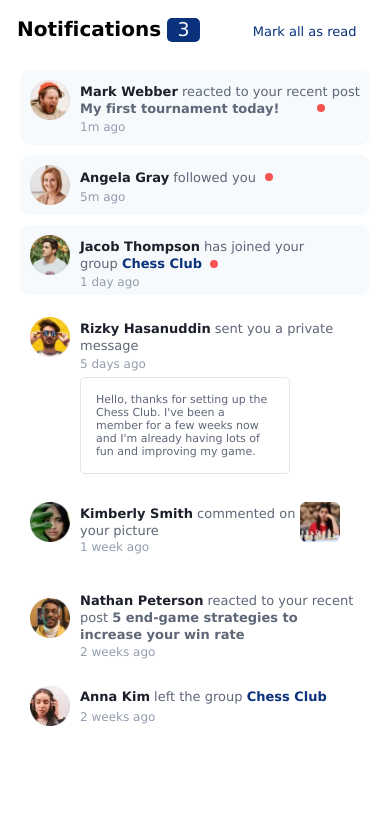
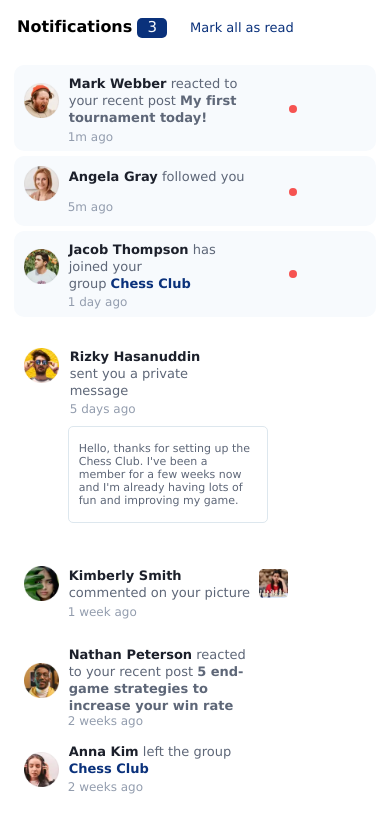
Before and after one commit to JoaquinWald/notif-page-1, a plain HTML site: page index.html in a window 390 px wide. Drawn offline with Linux system fonts and the light colour scheme.

Commit message:
mobile first 320px finishing and add tablet and desktop css files

```diff
--- a/css/style.css
+++ b/css/style.css
@@ -37,11 +37,11 @@ header {
 
 .notifications{
   display: inline;
-  font-size: 2rem;
+  font-size: 1.6rem;
 }
 .notifications-number{
   color: var(--Very-light-grayish-blue);
-  font-size: 1.9rem;
+  font-size: 1.5rem;
   background-color: var(--Blue);
   padding: 0 1rem 0.2rem 1rem;
   border-radius: 0.5rem;
@@ -50,7 +50,7 @@ header {
 .mark-read{
   display: inline;
   position: relative;
-  left: 5rem;
+  left: 2rem;
   font-size: 1.3rem;
   color: var(--Blue);
 }
@@ -59,19 +59,21 @@ header {
 }
 
 main{
-  padding: 2rem;
+  padding: 1rem;
   width: 100%;
   min-width: 320px;
 }
 /* All the notifications */
 article{
+  /* min-width: 320px; */
+  /* height: 10rem; */
   margin-bottom: 1rem;
   padding: 1rem 0 1.7rem 0;
   border-radius: 1rem;
 }
 
 img {
-  width: 4rem;
+  width: 3.5rem;
 }
 
 /* UNREAD notifications -------------------------------*/
@@ -83,21 +85,27 @@ img {
 /* MARK WEBBER */
 .mark-webber{
   display: flex;
-  width: 100%;
+  width: 98%;
+  max-width: 375px;
   align-items: center;
   padding: 1rem 0 2.5rem 1rem;
+  margin: .5rem auto;
   background-color: var(--Very-light-grayish-blue);
 }
 .mark-webber p{
+  /* min-width: 250px; */
+  max-width: 20rem;
   font-size: 1.3rem;
   padding-left: 1rem;
   line-height: 1.7rem;
   color: var(--Dark-grayish-blue);
 }
-.mark-webber span{
+.mark-webber .time-post__mark{
   position: absolute;
-  top: 12rem;
-  left: 8rem;
+  /* right: calc(45% + 63px); */
+  padding-left: 4.4rem;
+  top: 13rem;
+  width: 40%;
   font-size: 1.2rem;
   color: var(--Grayish-blue);
 }
@@ -115,35 +123,44 @@ img {
   cursor: pointer;
   color: var(--Blue);
 }
+.mark-webber .circle-mark__container{
+  position: absolute;
+  top: .5rem;
+}
 .mark-webber .circle-mark{
   position: absolute;
-  top: 10.4rem;
-  left: 31.7rem;
+  top: 10rem;
+  left: 26.5rem;
   width: 8px;
   height: 8px;
+  border-radius: 5px;
   background: var(--Red);
-  border-radius: 5px;
 }
 
 /* ANGELA GRAY */
 .angela-gray{
   display: flex;
-  width: 100%;
+  width: 98%;
+  max-width: 375px;
   align-items: center;
-  padding: 1rem 0 1rem 1rem;
+  padding: 1rem 0 2.5rem 1rem;
+  margin: .5rem auto;
   background-color: var(--Very-light-grayish-blue);
 }
 .angela-gray p{
+  max-width: 20rem;
   font-size: 1.3rem;
   padding-left: 1rem;
   padding-bottom: 1.5rem;
   line-height: 1.7rem;
   color: var(--Dark-grayish-blue);
 }
-.angela-gray span{
+.angela-gray .time-post__angela{
   position: absolute;
-  top: 19rem;
-  left: 8rem;
+  /* right: calc(35% + 46px); */
+  padding-left: 4.4rem;
+  top: 20rem;
+  width: 40%;
   font-size: 1.2rem;
   color: var(--Grayish-blue);
 }
@@ -154,34 +171,43 @@ img {
   cursor: pointer;
   color: var(--Blue);
 }
+.angela-gray .circle-angela__container{
+  position: absolute;
+  top: 1.5rem;
+}
 .angela-gray .circle-angela{
   position: absolute;
   top: 17.3rem;
   left: 26.5rem;
   width: 8px;
   height: 8px;
+  border-radius: 5px;
   background: var(--Red);
-  border-radius: 5px;
 }
 
 /* JACOB THOMPSON */
 .jacob-thompson{
   display: flex;
-  width: 100%;
+  width: 98%;
+  max-width: 375px;
   align-items: center;
-  padding: 1rem 0 2rem 1rem;
+  padding: 1rem 0 2.5rem 1rem;
+  margin: .5rem auto;
   background-color: var(--Very-light-grayish-blue);
 }
 .jacob-thompson p{
+  max-width: 20rem;
   font-size: 1.3rem;
   padding-left: 1rem;
   line-height: 1.7rem;
   color: var(--Dark-grayish-blue);
 }
-.jacob-thompson span{
+.jacob-thompson .time-post__jacob{
   position: absolute;
-  top: 27.5rem;
-  left: 8rem;
+  /* right: calc(45% + 32px); */
+  padding-left: 4.4rem;
+  top: 29.5rem;
+  width: 40%;
   font-size: 1.2rem;
   color: var(--Grayish-blue);
 }
@@ -198,10 +224,14 @@ img {
   cursor: pointer;
   color: var(--Blue);
 }
+.jacob-thompson .circle-jacob__container{
+  position: absolute;
+  top: 1rem;
+}
 .jacob-thompson .circle-jacob{
   position: absolute;
   top: 26rem;
-  left: 21rem;
+  left: 26.5rem;
   width: 8px;
   height: 8px;
   background: var(--Red);
@@ -214,30 +244,38 @@ img {
 }
 /* RIZKY */
 .Rizky{
-  display: flex;
-  width: 100%;
+  /* display: flex; */
+  width: 98%;
+  max-width: 375px;
   align-items: center;
-  padding: .1rem 0 2rem 1rem;
+  padding: 1rem 0 2rem 1rem;
+  margin: .5rem auto;
 }
 .Rizky .p1{
+  position: relative;
+  top: -3.7rem;
+  max-width: 20rem;
   font-size: 1.3rem;
-  padding-left: 1rem;
+  padding-left: 4.6rem;
   line-height: 1.7rem;
   color: var(--Dark-grayish-blue);
 }
-.Rizky span{
+.Rizky .time-post__rizky{
   position: absolute;
-  top: 35.7rem;
-  left: 8rem;
+  top: 40.2rem;
+  padding-left: 4.6rem;
   font-size: 1.2rem;
   color: var(--Grayish-blue);
 }
-.private-message{
+.Rizky .private-message{
+  /* display: flex; */
   position: relative;
-  width: 60%;
-  top: -1rem;
-  left: 6rem;
-  padding: 1.5rem;
+  /* width: 65%; */
+  height: 9.7rem;
+  width: 20rem;
+  padding: 1.5rem 1rem 1.5rem 1rem;
+  margin-left: 4.4rem;
+  margin-top: -1rem;
   font-size: 1.1rem;
   border: solid .1rem var(--Light-grayish-blue-2);
   border-radius: .5rem;
@@ -258,27 +296,37 @@ img {
 /* KIMBERLY */
 .kimberly{
   display: flex;
-  width: 80%;
+  width: 98%;
+  max-width: 375px;
   align-items: center;
   padding: 1.8rem 0 2rem 1rem;
+  margin: .5rem auto;
 }
 .kimberly p{
+  max-width: 20rem;
   font-size: 1.3rem;
   padding-left: 1rem;
   line-height: 1.7rem;
   color: var(--Dark-grayish-blue);
 }
+figure{
+  position: absolute;
+  padding-left: 23.5rem;
+  padding-top: .1rem;
+}
 .kimberly .img2{
-  position: absolute;
-  left: 30rem;
+  /* position: absolute; */
+  width: 2.9rem;
+  /* left: 26rem; */
 }
 .kimberly .img2:hover{
   cursor: pointer;
 }
-.kimberly span{
+.kimberly .time-post__kimberly{
   position: absolute;
-  top: 54rem;
-  left: 8rem;
+  padding-left: 4.4rem;
+  top: 60.5rem;
+  width: 40%;
   font-size: 1.2rem;
   color: var(--Grayish-blue);
 }
@@ -293,20 +341,24 @@ img {
 /* NATHAN */
 .nathan{
   display: flex;
-  width: 97%;
+  width: 98%;
+  max-width: 375px;
   align-items: center;
   padding: 2rem 0 2rem 1rem;
+  margin: .5rem auto;
 }
 .nathan p{
+  max-width: 20rem;
   line-height: 1.7rem;
   font-size: 1.3rem;
   padding-left: 1rem;
   color: var(--Dark-grayish-blue);
 }
-.nathan span{
+.nathan .time-post__nathan{
   position: absolute;
-  top: 64.5rem;
-  left: 8rem;
+  top: 71.4rem;
+  width: 40%;
+  padding-left: 4.4rem;
   font-size: 1.2rem;
   color: var(--Grayish-blue);
 }
@@ -327,11 +379,14 @@ img {
 /* ANNA */
 .anna{
   display: flex;
-  width: 100%;
+  width: 98%;
+  max-width: 375px;
   align-items: center;
   padding: 1.3rem 0 1rem 1rem;
+  margin: .5rem auto;
 }
 .anna p{
+  max-width: 20rem;
   position: relative;
   line-height: 1.7rem;
   font-size: 1.3rem;
@@ -339,10 +394,11 @@ img {
   top: -1rem;
   color: var(--Dark-grayish-blue);
 }
-.anna span{
+.anna .time-post__anna{
   position: absolute;
-  top: 71rem;
-  left: 8rem;
+  top: 78rem;
+  padding-left: 4.4rem;
+  width: 40%;
   font-size: 1.2rem;
   color: var(--Grayish-blue);
 }
--- a/index.html
+++ b/index.html
@@ -54,8 +54,10 @@
           <p><strong class="strong-mark__name">Mark Webber</strong> reacted to your recent post
             <strong class="strong-mark">My first tournament today!</strong>
           </p>
-          <span class="circle-mark"></span>
-          <span>
+          <div class="circle-mark__container">
+            <span class="circle-mark"></span>
+          </div>
+          <span class="time-post__mark">
             1m ago
           </span>
         </article>
@@ -63,8 +65,10 @@
         <article class="angela-gray">
           <img src="./assets/images/avatar-angela-gray.webp" alt="Angela">
           <p><strong class="strong-angela__name">Angela Gray</strong> followed you</p>
-          <span class="circle-angela"></span>
-          <span>
+          <div class="circle-angela__container">
+            <span class="circle-angela"></span>
+          </div>
+          <span class="time-post__angela">
             5m ago
           </span>
         </article>
@@ -73,8 +77,10 @@
           <img src="./assets/images/avatar-jacob-thompson.webp" alt="Jacob">
           <p><strong class="strong-jacob__name">Jacob Thompson</strong> has joined your
             <br> group <strong class="strong-jacob">Chess Club</strong></p>
-            <span class="circle-jacob"></span>
-          <span>
+            <div class="circle-jacob__container">
+              <span class="circle-jacob"></span>
+            </div>
+          <span class="time-post__jacob">
             1 day ago
           </span>
         </article>
@@ -85,20 +91,22 @@
       <section class="read-notif">
 
         <article class="Rizky">
-          <img src="./assets/images/avatar-rizky-hasanuddin.webp" alt="Rizky">
+          <img class="img-rizky" src="./assets/images/avatar-rizky-hasanuddin.webp" alt="Rizky">
           <p class="p1"><strong class="strong-rizky__name">Rizky Hasanuddin</strong> sent you a private message</p>
-          <span>
+          <span class="time-post__rizky">
             5 days ago
           </span>
-        </article>
           <p class="private-message">Hello, thanks for setting up the Chess Club. I've been a member for a few weeks now and
           I'm already having lots of fun and improving my game.</p>
+        </article>
 
         <article class="kimberly">
           <img class="img1" src="./assets/images/avatar-kimberly-smith.webp" alt="Kimberly">
-          <img class="img2" src="./assets/images/image-chess.webp" alt="Chess">
+          <figure>
+            <img class="img2" src="./assets/images/image-chess.webp" alt="Chess">
+          </figure>
           <p><strong class="strong-kimberly__name">Kimberly Smith</strong> commented on your picture</p>
-          <span>
+          <span class="time-post__kimberly">
             1 week ago
           </span>
         </article>
@@ -106,7 +114,7 @@
         <article class="nathan">
           <img src="./assets/images/avatar-nathan-peterson.webp" alt="Nathan">
           <p><strong class="strong-natan__name">Nathan Peterson</strong> reacted to your recent post <strong class="strong-nathan">5 end-game strategies to increase your win rate</strong></p>
-          <span>
+          <span class="time-post__nathan">
             2 weeks ago
           </span>
         </article>
@@ -114,7 +122,7 @@
         <article class="anna">
           <img src="./assets/images/avatar-anna-kim.webp" alt="Anna">
           <p><strong class="strong-anna__name">Anna Kim</strong> left the group <strong class="strong-anna">Chess Club</strong></p>
-          <span>
+          <span class="time-post__anna">
             2 weeks ago
           </span>
         </article>
```
Also changed, not shown: css/desktop.css (added), css/tablet.css (added).
